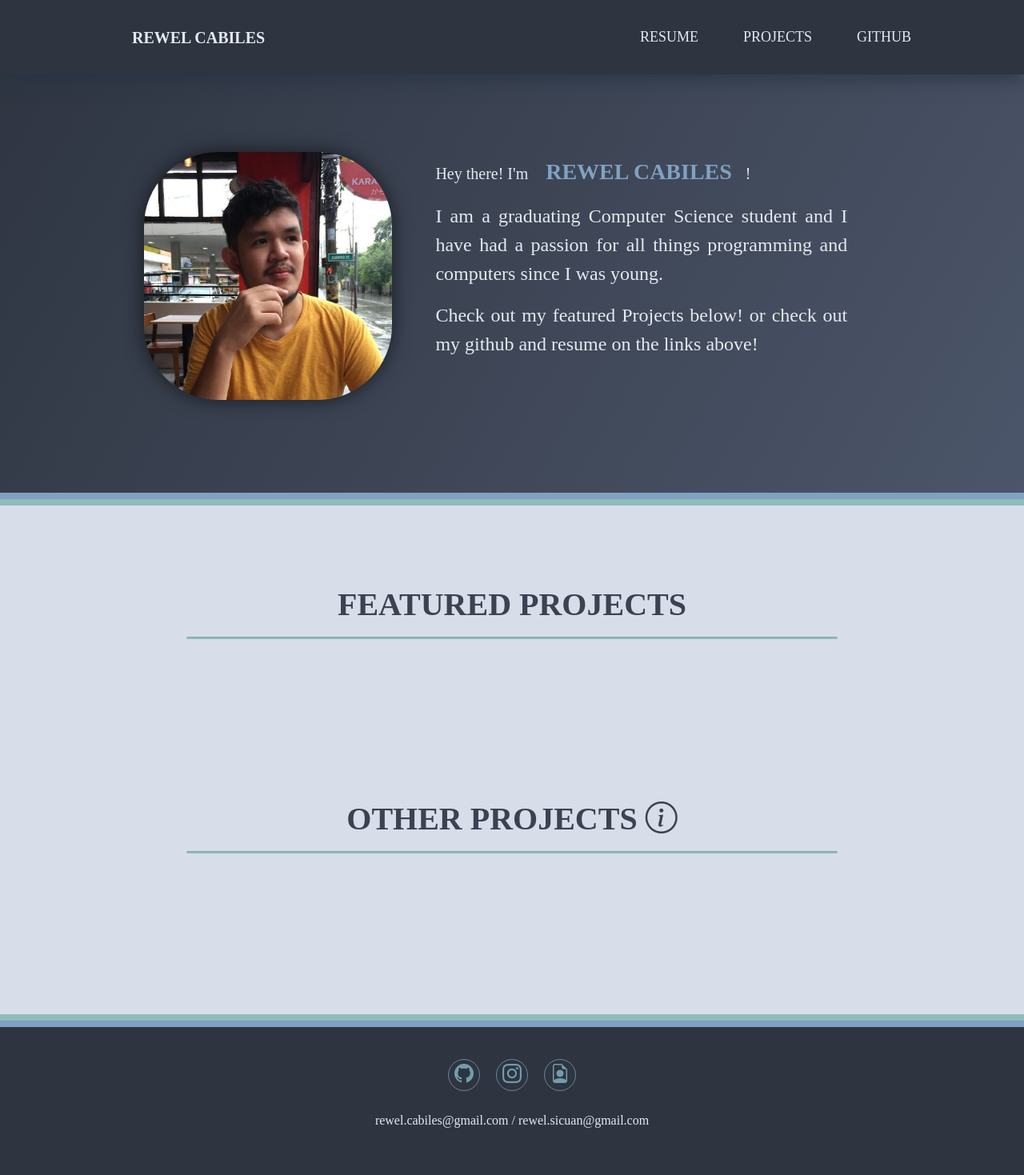
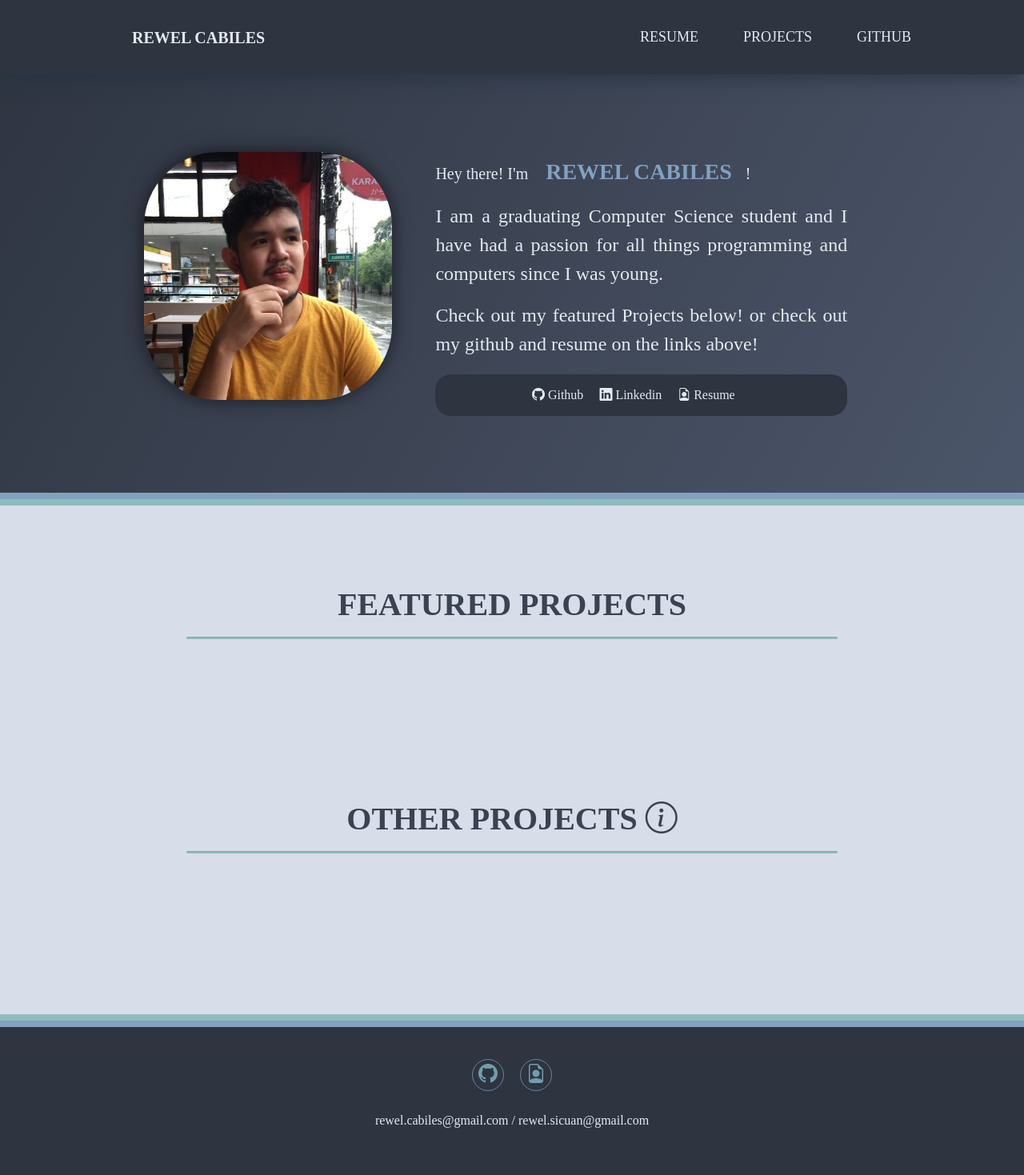
Before and after one commit to rewelcabiles/personal-website, a Flask app: page / in a window 1280 px wide. Shown: the whole page at 80% size. Run offline with Flask 2, Linux system fonts and the light colour scheme; data that the repository does not hold is empty; some libraries are stand-ins or nearby versions; some web fonts are replaced.

Commit message:
Added social links to top bar

```diff
--- a/app.py
+++ b/app.py
@@ -18,3 +18,9 @@ def index():
         "index.html",
         featured_projects=featured_projects,
         other_projects=other_projects)
+
+
+
+
+if __name__ == "__main__":
+    app.run(debug=True)
--- a/static/css/main_page_top_header.css
+++ b/static/css/main_page_top_header.css
@@ -145,6 +145,23 @@ p {
     background-color: var(--nord-1);
 }
 
+.social_links {
+    padding-top: 14px;
+    padding-bottom: 14px;
+    margin-top: 20px;
+    padding-left: 10%;
+    padding-right: 10%;
+    background-color: var(--nord-1);
+    border-radius: 20px;
+}
+
+.social_links a{
+    color: var(--text-light);
+    font-size: 16px;
+    margin-right: 20px;
+
+}
+
 @media (max-width: 768px) {
     .projects_showcase {
         padding-left: 5%;
--- a/templates/boilerplate.html
+++ b/templates/boilerplate.html
@@ -42,7 +42,6 @@
       <footer>
         <div class="social">
           <a target="_blank" href="https://www.github.com/rewelcabiles"><i class="bi bi-github"></i></a>
-          <a target="_blank" href="https://www.instagram.com/rewelcabiles/"><i class="bi bi-instagram"></i></a>
           <a target="_blank" href="https://f004.backblazeb2.com/file/rewelcabiles-xyz-media/common/resume.pdf"><i class="bi bi-file-earmark-person"></i></a>
         </div>
         <div class="container d-flex">
--- a/templates/index.html
+++ b/templates/index.html
@@ -16,8 +16,13 @@
 					<p class="top_text">Hey there! I'm &nbsp;&nbsp;<b> REWEL CABILES </b> &nbsp;&nbsp;!</p>
 					<p class="top_main_text"> I am a graduating Computer Science student and I have had a passion for all things programming and computers since I was young.</p>
 					<p class="top_main_text">Check out my featured Projects below! or check out my github and resume on the links above!</p>
+					<div class="social_links d-flex justify-content-center">
+						<a target="_blank" href="https://www.github.com/rewelcabiles"><i class="bi bi-github"></i> Github</a>
+						<a target="_blank" href="https://www.linkedin.com/in/rewel-cabiles/"><i class="bi bi-linkedin"></i> Linkedin</i></a>
+						<a target="_blank" href="https://f004.backblazeb2.com/file/rewelcabiles-xyz-media/common/resume.pdf"><i class="bi bi-file-earmark-person"></i> Resume</a>
+					</div>
+				</div>
 
-				</div>
 			</div>
 		</div>
 	</div>
```
